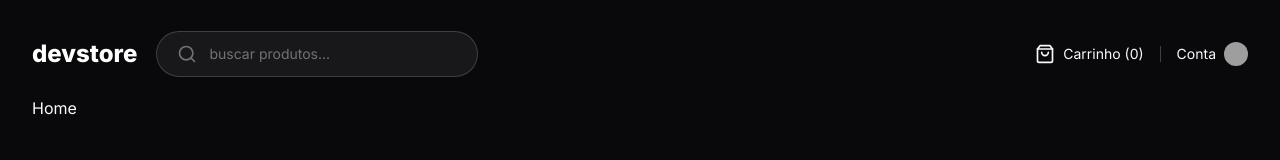
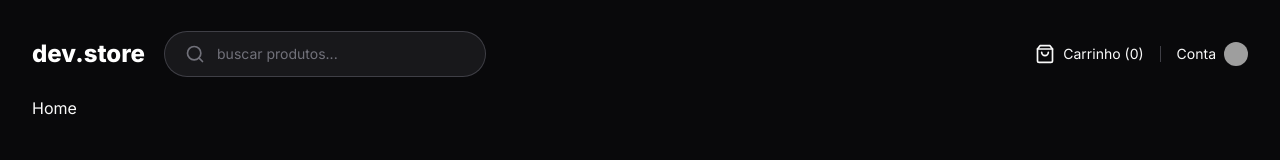
Before and after one commit to JoaoManoelDev/dev.store, a Next.js app: page / in a window 1280 px wide. Shown: the top 160 px of the page. Built offline with nearby package versions, Linux system fonts and the light colour scheme; grey boxes are pictures that could not be loaded.

Commit message:
chore: modify logo name

```diff
--- a/src/components/header.tsx
+++ b/src/components/header.tsx
@@ -8,7 +8,7 @@ export const Header = () => {
     <div className="flex items-center justify-between">
       <div className="flex items-center gap-5">
         <Link href="/" className="text-2xl font-extrabold text-white">
-          devstore
+          dev.store
         </Link>
 
         <form className="flex items-center w-[320px] gap-3 rounded-full bg-zinc-900 px-5 py-3 ring-1 ring-zinc-700">
```
